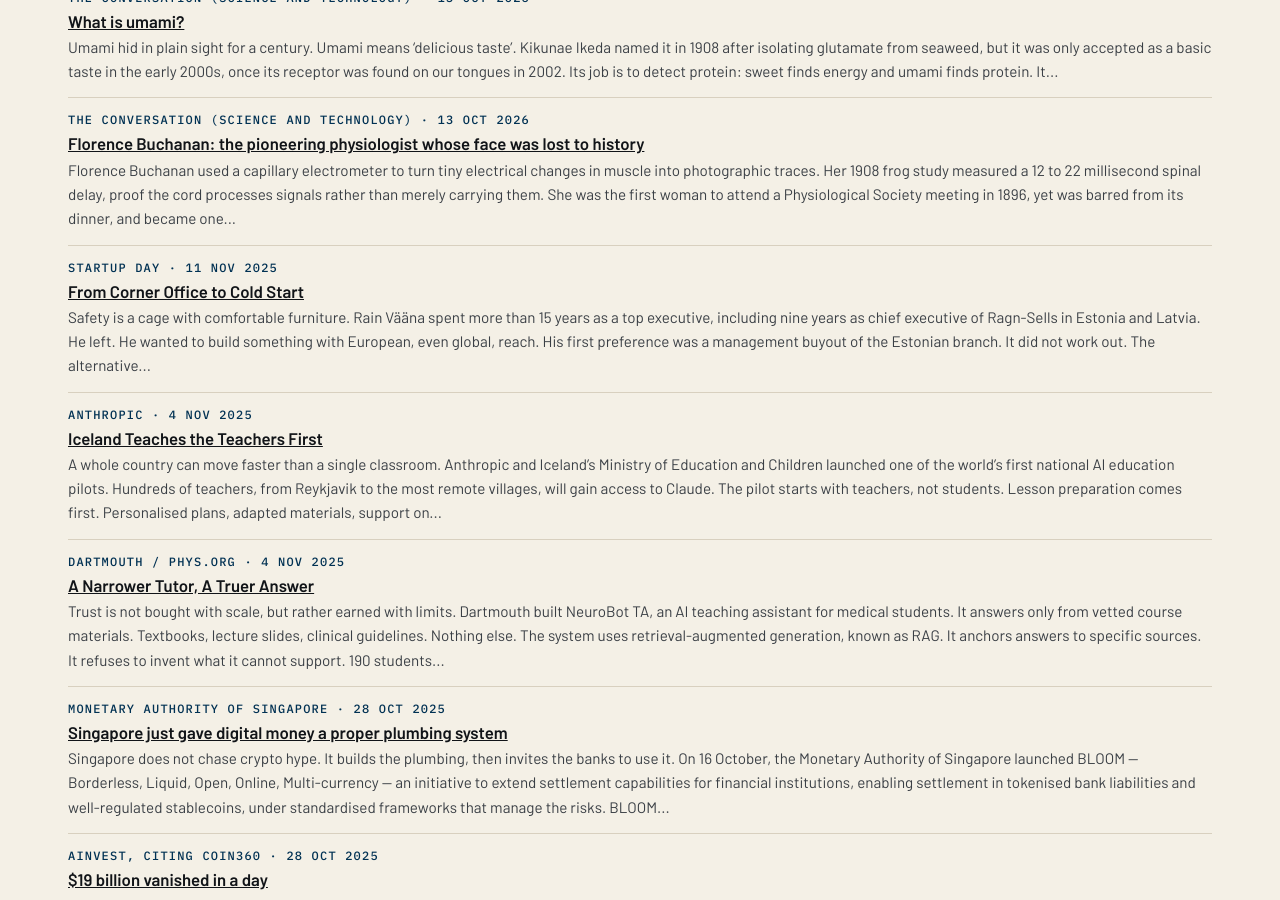
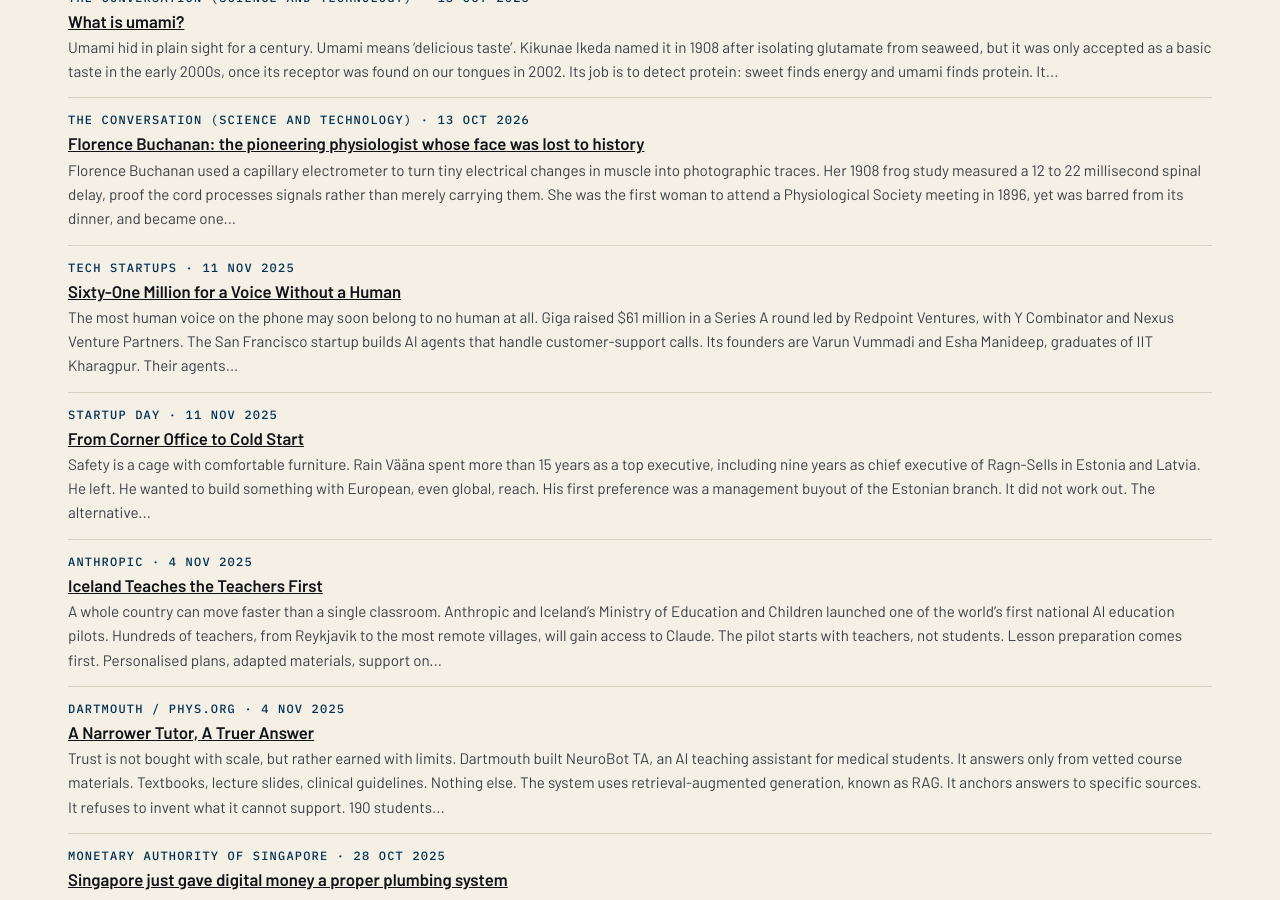
Before and after one commit to katz-news/katz.news, a Jekyll site: the page built from briefs/index.html, in a window 1280 px wide and 900 px high, scrolled down 14549 px. Built offline with Jekyll 4.4.1, drawn with Linux system fonts in a browser that asks for light colours.

Commit message:
Publish 2026-11-06

```diff
--- a/_data/build.yml
+++ b/_data/build.yml
@@ -1 +1 @@
-published_at: 2026-11-06T18:34:49Z
+published_at: 2026-11-06T18:35:37Z
--- /dev/null
+++ b/_posts/briefs/2026-11-06-sixty-one-million-for-a-voice-without-a-human.md
@@ -0,0 +1,23 @@
+---
+published: true
+title: Sixty-One Million for a Voice Without a Human
+date: 2025-11-11
+section: entrepreneurship
+source_name: Tech Startups
+source_url: https://techstartups.com/2025/11/05/top-startup-and-tech-funding-news-november-5-2025/
+---
+The most human voice on the phone may soon belong to no human at all.
+
+Giga raised $61 million in a Series A round led by Redpoint Ventures, with Y Combinator and Nexus Venture Partners. The San Francisco startup builds AI agents that handle customer-support calls.
+
+Its founders are Varun Vummadi and Esha Manideep, graduates of IIT Kharagpur. Their agents reason, act and resolve issues in real time.
+
+The agents use advanced natural language processing and contextual memory. They hold realistic conversations with customers. They train on a company's own knowledge base. They work in complex, compliance-heavy industries like finance and healthcare.
+
+Giga already handles millions of customer calls each month. DoorDash is a client. Escalations fell. Resolutions sped up. The pitch is simple: call centres cost billions, and the experience is still broken.
+
+The new money will grow the technical team and accelerate sales. Global enterprises are the target. The ambition is a foundational layer for customer voice.
+
+The irony is obvious. Machines learned manners before humans fixed hold music. Polite, patient and instant beats rude, rushed and absent.
+
+Investors agree. $61 million says the phone queue is a market, not a nuisance.
```
